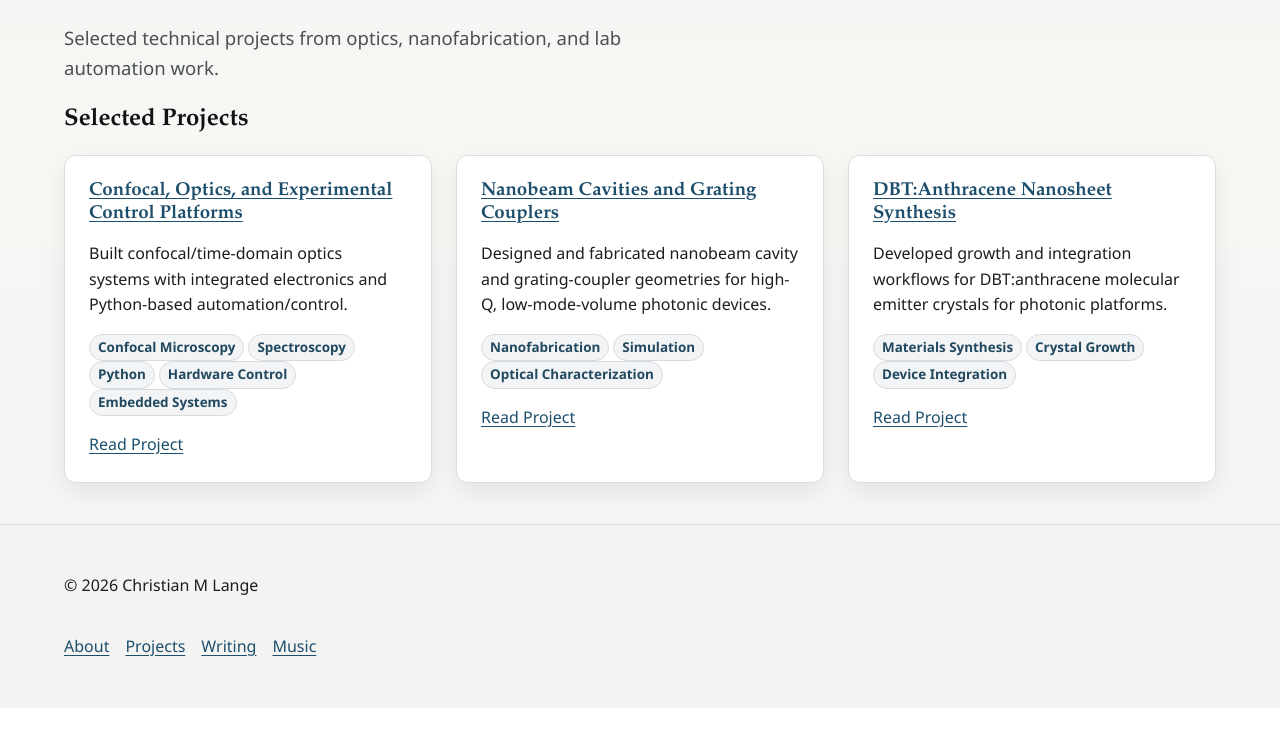
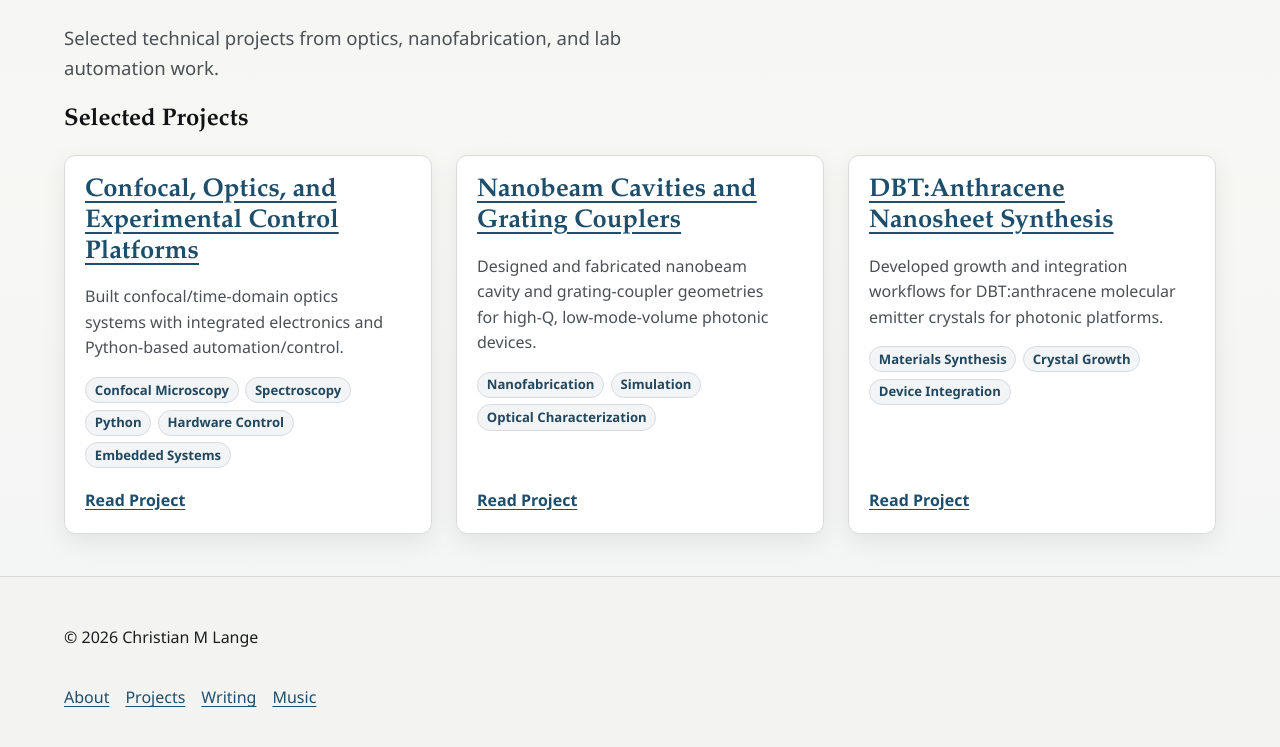
Before and after one commit to christianlange196/christianlange196.github.io, an Eleventy site: page pages/projects.liquid in a window 1280 px wide. Shown: the part 185-932 px from the top of the page. Before the commit the page ends 893 px from the top, so only its background shows below. Built offline with nearby package versions, Linux system fonts and the light colour scheme; Eleventy itself is replaced by a stand-in of ours; files that its build step writes are made by us from their sources.

Commit message:
Refresh project cards layout

```diff
--- a/_includes/card-project.html
+++ b/_includes/card-project.html
@@ -1,10 +1,12 @@
 <article class="project-card">
   <h3><a href="{{ project.url }}">{{ project.data.title }}</a></h3>
-  <p>{{ project.data.excerpt }}</p>
+  <p class="project-excerpt">{{ project.data.excerpt }}</p>
+  {% if project.data.tech %}
   <p class="tags">
-    {% for item in project.data.tech %}
+    {% for item in project.data.tech limit: 5 %}
     <span class="meta-pill">{{ item }}</span>
     {% endfor %}
   </p>
+  {% endif %}
   <p class="project-links"><a href="{{ project.url }}">Read Project</a></p>
 </article>
--- a/assets/css/styles.css
+++ b/assets/css/styles.css
@@ -250,32 +250,51 @@ button:focus-visible {
 
 .projects-grid {
   display: grid;
-  gap: var(--space-4);
-  grid-template-columns: repeat(auto-fit, minmax(18rem, 1fr));
+  grid-template-columns: 1fr;
+  gap: var(--space-3);
   align-items: stretch;
 }
 
 .page-projects {
-  max-width: none;
+  width: 100%;
+  max-width: 82rem;
 }
 
 .project-card {
+  display: flex;
+  flex-direction: column;
+  gap: var(--space-3);
+  height: 100%;
   background: var(--surface);
   border: 1px solid var(--border);
   border-radius: var(--radius);
   box-shadow: var(--shadow);
-  padding: var(--space-4);
+  padding: 1.25rem;
 }
 
 .project-card h3 {
-  margin-bottom: 0.6rem;
+  margin: 0;
+  font-size: clamp(1.35rem, 1.2rem + 0.5vw, 1.75rem);
 }
 
-.meta-row {
-  display: flex;
-  flex-wrap: wrap;
-  gap: var(--space-2);
-  margin: 0.5rem 0 1rem;
+.project-card h3 a {
+  display: -webkit-box;
+  overflow: hidden;
+  -webkit-line-clamp: 3;
+  -webkit-box-orient: vertical;
+  line-clamp: 3;
+  text-decoration-thickness: 0.07em;
+}
+
+.project-excerpt {
+  margin: 0;
+  max-width: 34ch;
+  color: var(--text-soft);
+  display: -webkit-box;
+  overflow: hidden;
+  -webkit-line-clamp: 4;
+  -webkit-box-orient: vertical;
+  line-clamp: 4;
 }
 
 .meta-pill {
@@ -283,24 +302,28 @@ button:focus-visible {
   border: 1px solid var(--border);
   background: #f3f4f6;
   color: #21485f;
-  padding: 0.12rem 0.5rem;
+  padding: 0.1rem 0.55rem;
   border-radius: 999px;
-  font-size: 0.84rem;
+  font-size: 0.82rem;
+  font-weight: 600;
   text-decoration: none;
 }
 
 .tags {
-  margin-top: var(--space-2);
-  font-size: 0.95rem;
-  color: #325a71;
-  font-weight: 600;
+  margin: 0;
+  display: flex;
+  flex-wrap: wrap;
+  gap: 0.4rem;
 }
 
 .project-links {
-  display: flex;
-  flex-wrap: wrap;
-  gap: var(--space-3);
-  margin-bottom: 0;
+  margin: auto 0 0;
+  padding-top: 0.2rem;
+}
+
+.project-links a {
+  display: inline-block;
+  font-weight: 600;
 }
 
 .project-detail,
@@ -350,8 +373,19 @@ button:focus-visible {
     gap: 0.2rem;
     padding: 0;
   }
+
+  .projects-grid {
+    grid-template-columns: repeat(2, minmax(0, 1fr));
+    gap: var(--space-4);
+  }
 }
 
+
+@media (min-width: 80rem) {
+  .projects-grid {
+    grid-template-columns: repeat(3, minmax(0, 1fr));
+  }
+}
 @media (max-width: 47.99rem) {
   .nav-links {
     max-height: calc(100vh - 5rem);
```
